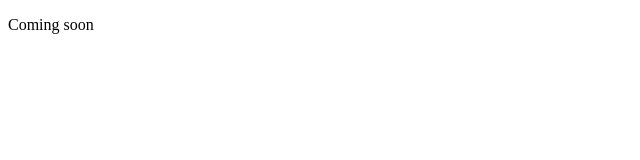
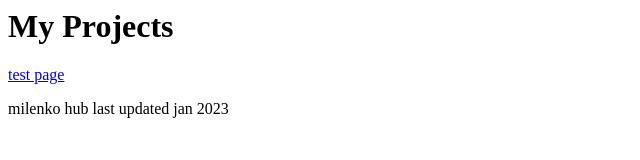
Before and after one commit to MilenkoHub/MilenkoHub.github.io, a plain HTML site: page index.html in a window 1280 px wide. Shown: the whole page, without its empty margins (0-640 px from the left). Drawn offline with Linux system fonts and the light colour scheme.

Commit message:
Update index.html

```diff
--- a/index.html
+++ b/index.html
@@ -1,9 +1,20 @@
-<!doctype html>
 <html>
-  <head>
-    <title>MilenkoHub!</title>
-  </head>
-  <body>
-    <p>Coming soon</p>
-  </body>
+<head>
+<title>Blog</title>
+<meta charset="utf-8"/>
+<link rel='stylesheet' type='text/css' href='style.css'>
+</head>
+
+<body>
+<h1>My Projects</h1>
+
+
+<a href="MilenkoHub.github.io/test.html">test page</a>
+
+
+<p>milenko hub last updated jan 2023</small>
+</div>
+
+
+</body>
 </html>
```
